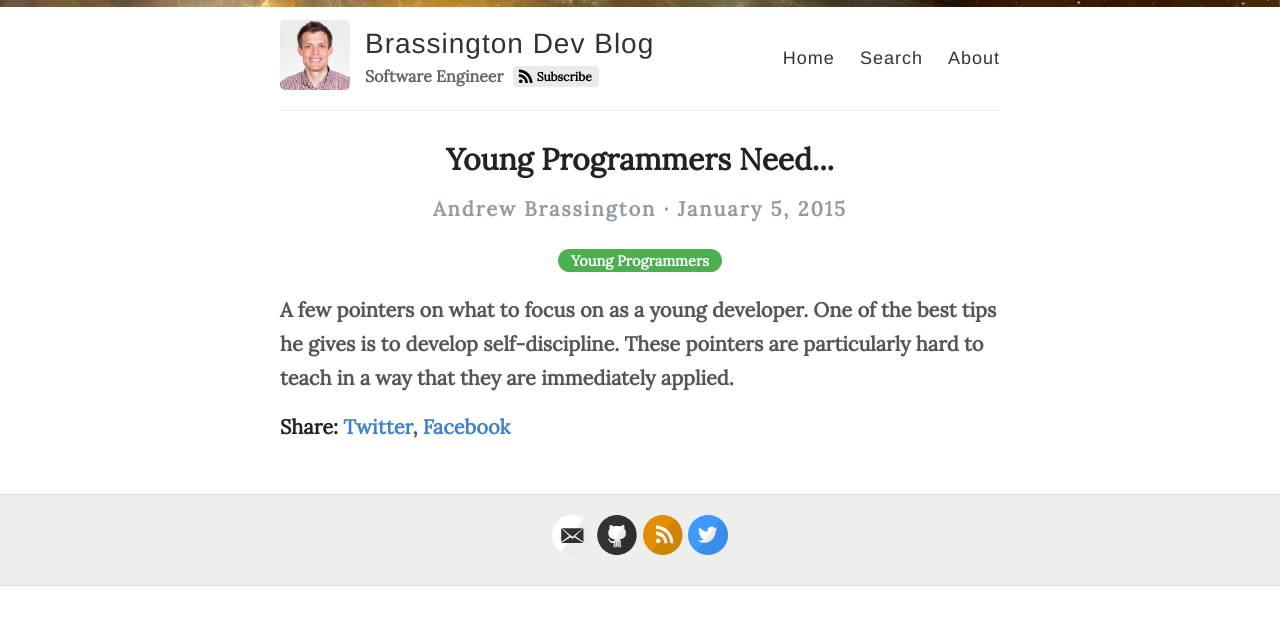
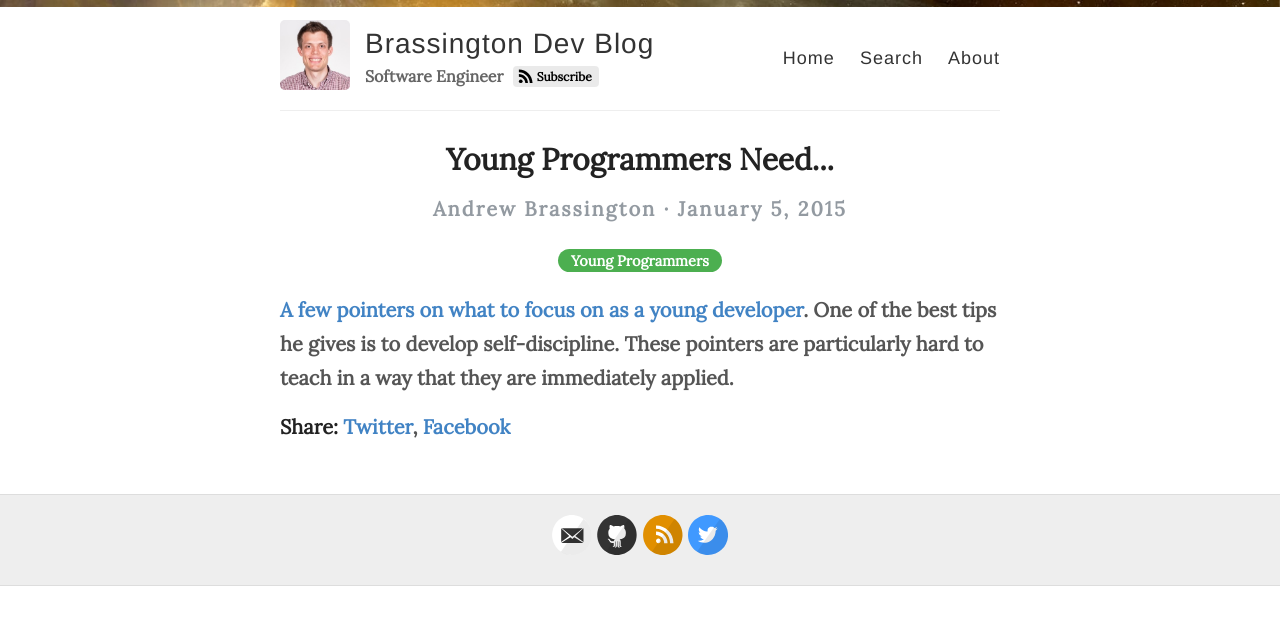
Before and after one commit to machineloop/brassington.dev, a Jekyll site: the page built from _posts/2015-01-05-young-programmers-should-learn.md, in a window 1280 px wide. Shown: the top 625 px of the page. Built offline with Jekyll 4.4.1, drawn with Linux system fonts in a browser that asks for light colours; some web fonts are replaced; part of the change alters nothing that is shown.

```diff
--- a/_posts/2015-01-05-young-programmers-should-learn.md
+++ b/_posts/2015-01-05-young-programmers-should-learn.md
@@ -3,9 +3,8 @@ layout: post
 title: "Young Programmers Need..."
 description: "Problem areas young programmers need to focus on."
 category: Young Programmers
-tags: [link post]
 comments: true
 link: http://joostdevblog.blogspot.com/2015/01/what-most-young-programmers-need-to.html
 ---
 
-A few pointers on what to focus on as a young developer. One of the best tips he gives is to develop self-discipline. These pointers are particularly hard to teach in a way that they are immediately applied.
+[A few pointers on what to focus on as a young developer](http://joostdevblog.blogspot.com/2015/01/what-most-young-programmers-need-to.html). One of the best tips he gives is to develop self-discipline. These pointers are particularly hard to teach in a way that they are immediately applied.
```
